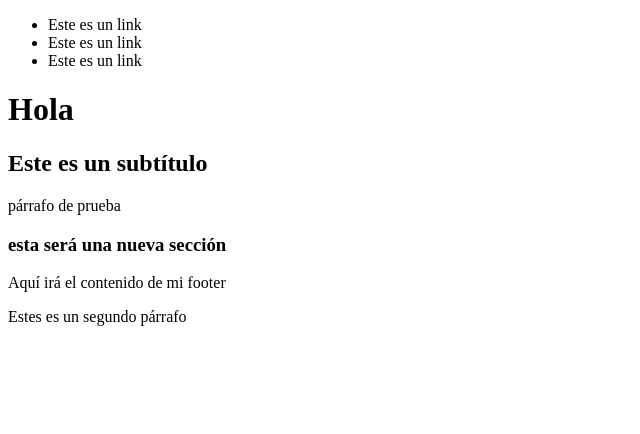
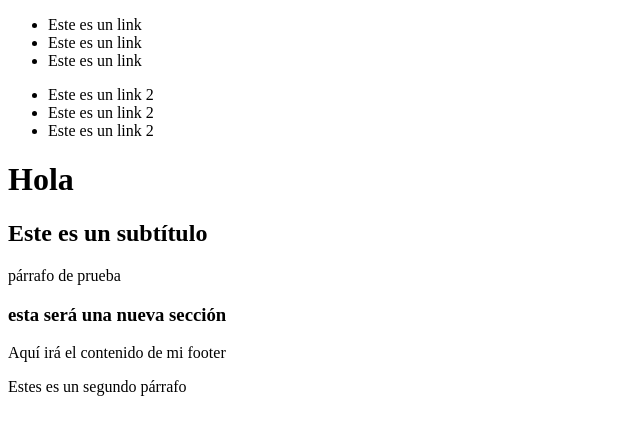
Before and after one commit to Dominic-Rivas/new-repo, a plain HTML site: page index.html in a window 1280 px wide. Shown: the whole page, without its empty margins (0-640 px from the left). Drawn offline with Linux system fonts and the light colour scheme.

Commit message:
add 2do nav

```diff
--- a/index.html
+++ b/index.html
@@ -9,6 +9,11 @@
             <li>Este es un link</li>
             <li>Este es un link</li>
             <li>Este es un link</li>
+        </ul>
+        <ul>
+            <li>Este es un link 2</li>
+            <li>Este es un link 2</li>
+            <li>Este es un link 2</li>
         </ul>
     </header>
     <h1>Hola</h1>
```
